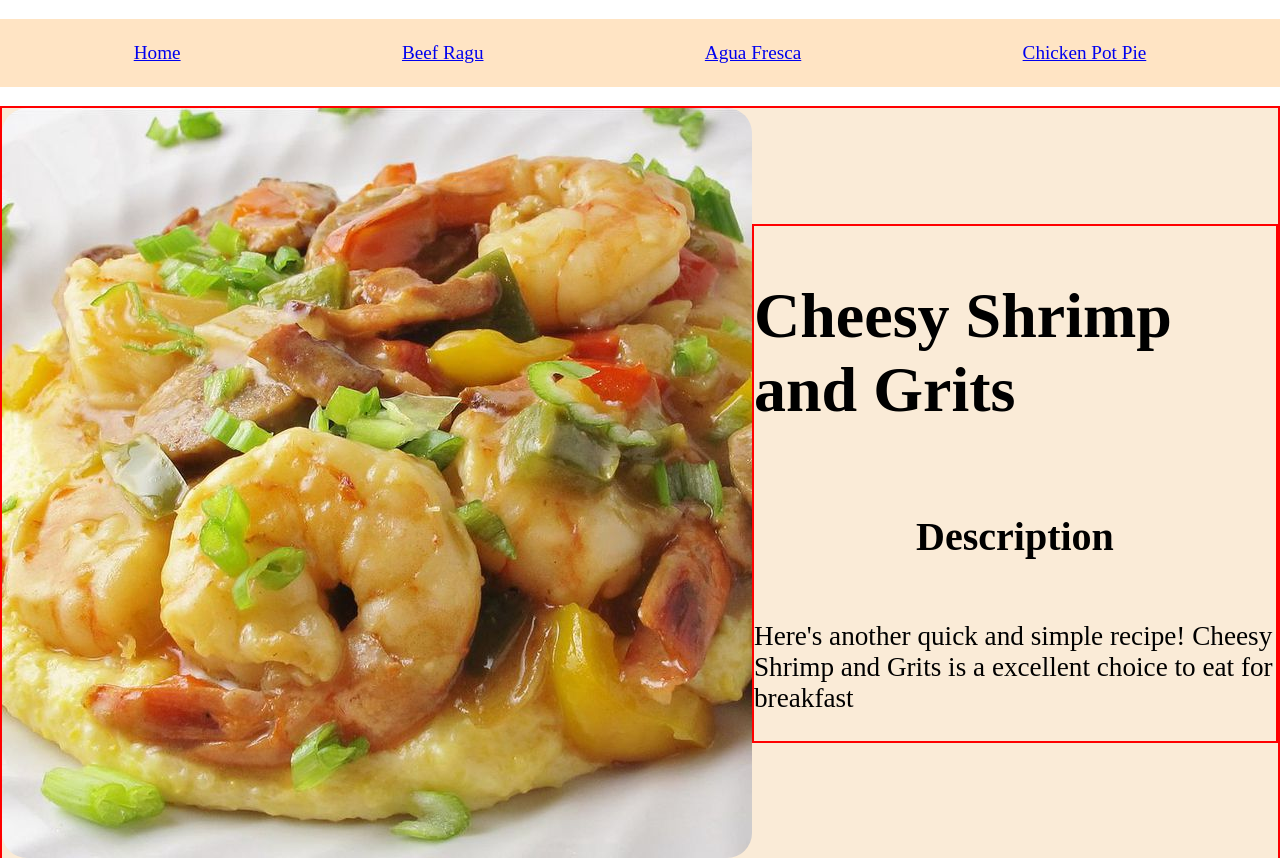
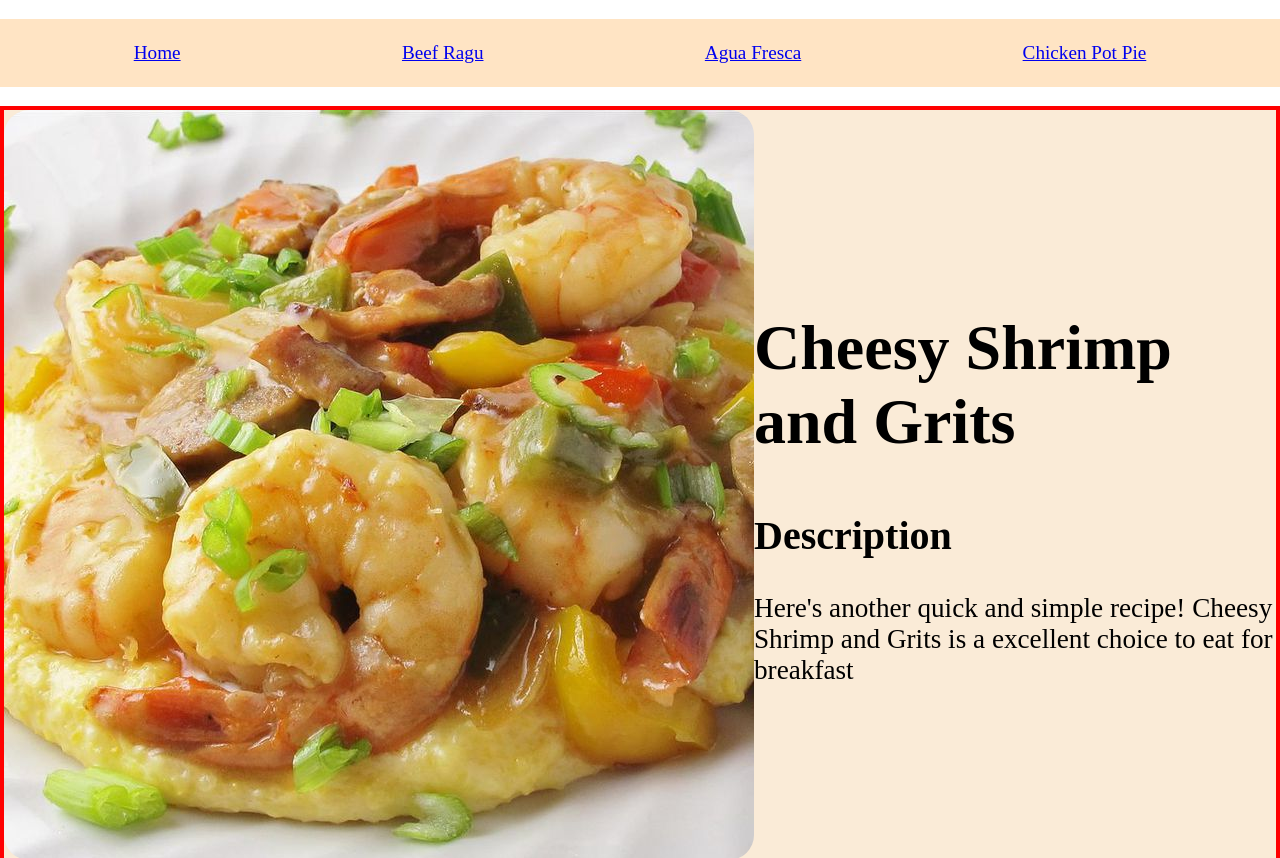
Before and after one commit to Gazerbeam2/odin-recipes-, a plain HTML site: page recipes/shrimp-and-grits/shrimp-and-grits.html in a window 1280 px wide. Shown: the top 858 px of the page. Drawn offline with Linux system fonts and the light colour scheme.

Commit message:
added styling

```diff
--- a/recipes/shrimp-and-grits/shrimp-and-grits.html
+++ b/recipes/shrimp-and-grits/shrimp-and-grits.html
@@ -19,18 +19,20 @@
             </nav>
         </header>
     </section>
-    <div>
+
     <section class="hero">
+        <div class="container">
 
     <img class="shrimpPic" src="shrimp.jpg" alt="Picture of Finished Recipe">
-    <div class="container">
+
+    <div class="flex">
     <h1>Cheesy Shrimp and Grits</h1>
     <h2>Description</h2>
 
     <p>Here's another quick and simple recipe! Cheesy Shrimp and Grits is a excellent choice to eat for breakfast</p>
     </div>
+    </div>
     </section>
-    </div>
 
     <section class="ingredients">
     <h3>Ingredients</h3>
--- a/recipes/shrimp-and-grits/style.css
+++ b/recipes/shrimp-and-grits/style.css
@@ -25,8 +25,6 @@ body{
 
 
 .hero{
-    display:flex;
-    align-items: center;
     background-color: antiquewhite;
     border:2px solid red;
 }
@@ -38,8 +36,7 @@ body{
 
 .container{
     display:flex;
-    flex-direction:column;
-    justify-content:flex-end;
+    justify-content:space-around;
     align-items: center;
     border: 2px solid red;
 }
```
